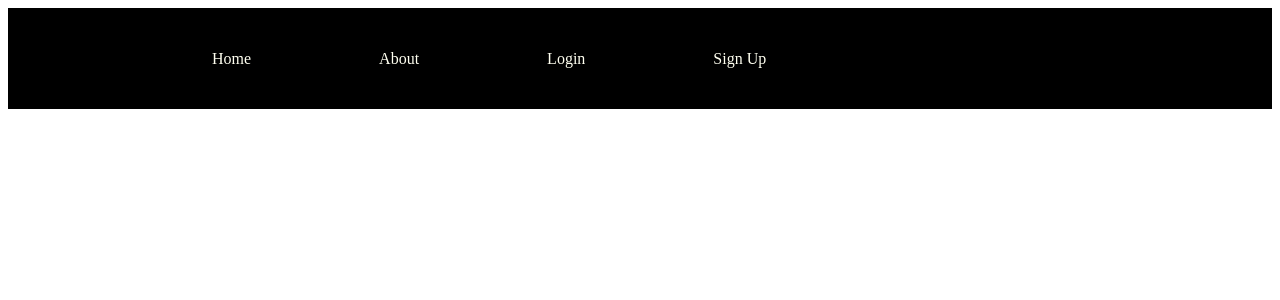
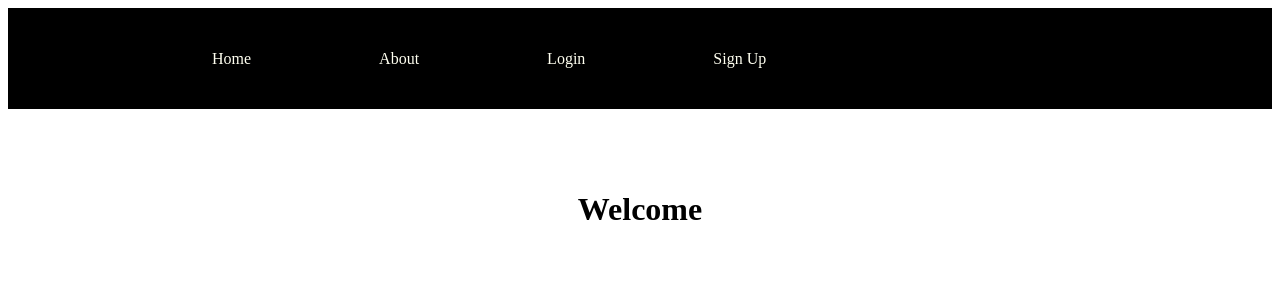
Before and after one commit to DrashtiShah23/online-marketplace-GatorXchange, a React (Create React App) app in the folder application/client/: page / in a window 1280 px wide. Shown: the top 300 px of the page. Built offline with nearby package versions, Linux system fonts and the light colour scheme.

Commit message:
Added express build for index.html

```diff
--- a/application/client/src/App.js
+++ b/application/client/src/App.js
@@ -20,7 +20,7 @@ return (
     <Router>
     <Navbar />
     <Routes>
-        <Route exact path='/index' element={<Home />} />
+        <Route exact path='/' element={<Home />} />
         <Route path='/about' element={<About/>} />
         <Route path='/login' element={<Login/>} />
         <Route path='/sign-up' element={<SignUp/>} />
```
Also changed, not shown: 1 other file (tests, documents, lock files or other folders).
